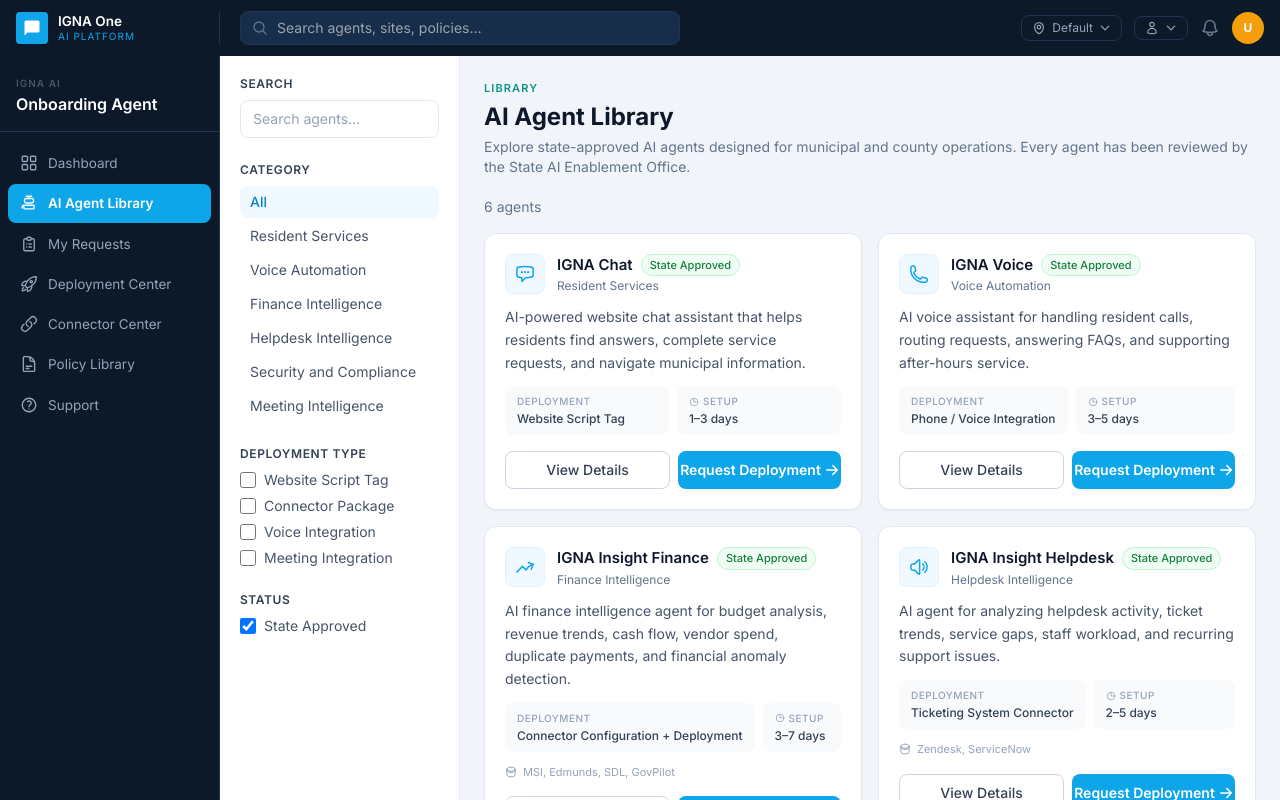
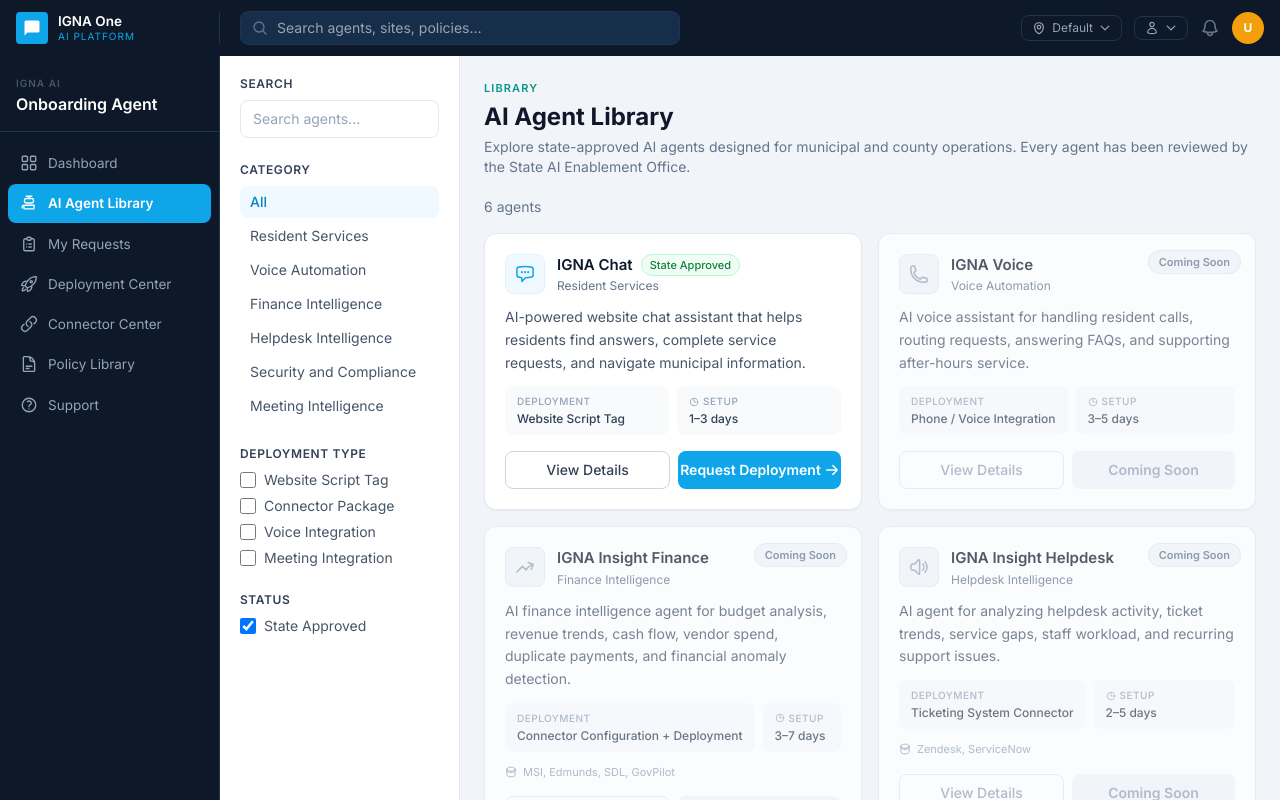
Before and after one commit to devanshilahoti12/onboarding_agent_v2, a React (Vite) app in the folder frontend/: page /agents in a window 1280 px wide. Built offline with nearby package versions, Linux system fonts and the light colour scheme; sample sign-in values are in the browser's storage.

Commit message:
added the comming soon tag for other igna agents except  igna chat

```diff
--- a/frontend/src/pages/AgentLibraryPage.tsx
+++ b/frontend/src/pages/AgentLibraryPage.tsx
@@ -40,19 +40,32 @@ function AgentIcon({ type }: { type: Agent['icon'] }) {
 
 /* ── Agent card ─────────────────────────────────────────────────────── */
 function AgentCard({ agent }: { agent: Agent }) {
+  const isLive = agent.id === 'igna-chat'
+
   return (
-    <div className="bg-white border border-slate-200 rounded-xl p-5 flex flex-col gap-3 shadow-sm hover:shadow-md transition-shadow">
+    <div className={`relative bg-white border rounded-xl p-5 flex flex-col gap-3 shadow-sm transition-shadow ${isLive ? 'border-slate-200 hover:shadow-md' : 'border-slate-200 opacity-70'}`}>
+      {/* Coming Soon ribbon */}
+      {!isLive && (
+        <div className="absolute top-3.5 right-3.5 z-10">
+          <span className="text-[11px] font-semibold px-2.5 py-1 rounded-full bg-slate-100 text-slate-500 border border-slate-200">
+            Coming Soon
+          </span>
+        </div>
+      )}
+
       {/* Header */}
       <div className="flex items-start gap-3">
-        <div className="w-10 h-10 bg-sky-50 border border-sky-100 rounded-lg flex items-center justify-center flex-shrink-0 text-sky-500">
+        <div className={`w-10 h-10 rounded-lg flex items-center justify-center flex-shrink-0 ${isLive ? 'bg-sky-50 border border-sky-100 text-sky-500' : 'bg-slate-100 border border-slate-200 text-slate-400'}`}>
           <AgentIcon type={agent.icon} />
         </div>
-        <div className="flex-1 min-w-0">
+        <div className="flex-1 min-w-0 pr-20">
           <div className="flex items-center gap-2 flex-wrap">
             <span className="font-semibold text-slate-900 text-[15px]">{agent.name}</span>
+            {isLive && (
               <span className="text-[11px] font-medium text-green-700 bg-green-50 border border-green-200 rounded-full px-2 py-0.5 whitespace-nowrap">
                 State Approved
               </span>
+            )}
           </div>
           <p className="text-xs text-slate-500 mt-0.5">{agent.category}</p>
         </div>
@@ -92,6 +105,8 @@ function AgentCard({ agent }: { agent: Agent }) {
 
       {/* Buttons */}
       <div className="flex gap-2 mt-1">
+        {isLive ? (
+          <>
             <Link
               to={`/agents/${agent.id}`}
               className="flex-1 text-center border border-slate-300 text-slate-700 hover:bg-slate-50 text-sm font-medium py-2 rounded-lg transition-colors"
@@ -107,6 +122,17 @@ function AgentCard({ agent }: { agent: Agent }) {
                 <path strokeLinecap="round" strokeLinejoin="round" d="M13.5 4.5L21 12m0 0l-7.5 7.5M21 12H3"/>
               </svg>
             </Link>
+          </>
+        ) : (
+          <>
+            <button disabled className="flex-1 text-center border border-slate-200 text-slate-400 text-sm font-medium py-2 rounded-lg cursor-not-allowed">
+              View Details
+            </button>
+            <button disabled className="flex-1 text-center bg-slate-100 text-slate-400 text-sm font-semibold py-2 rounded-lg cursor-not-allowed">
+              Coming Soon
+            </button>
+          </>
+        )}
       </div>
     </div>
   )
```
Lines whose indentation alone changed are shown as unchanged.
